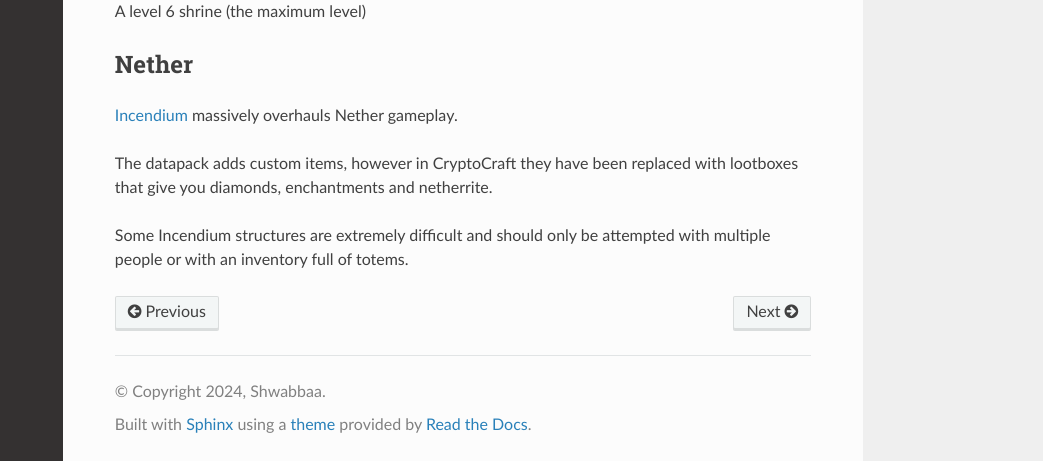
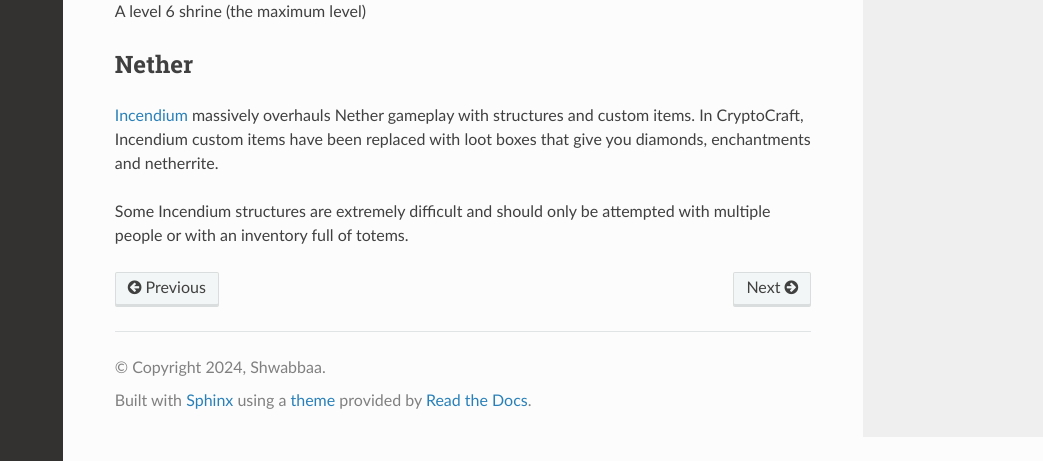
Before and after one commit to Shwabbaa/cryptopack-docs, a Sphinx documentation site: the page built from docs/source/features/worldgen.rst, in a window 1280 px wide and 900 px high, scrolled down 1589 px, cut to the strip 439-900 px from the top of the window. Shown: the whole strip, without its empty margins (237-1280 px from the left). Built offline with Sphinx 7.4.7 and the Read the Docs theme 3.1.0, drawn with Linux system fonts in a browser that asks for light colours; pages that are not in the unit, such as notebooks, are missing from menus.

Commit message:
Update worldgen.rst

```diff
--- a/docs/source/features/worldgen.rst
+++ b/docs/source/features/worldgen.rst
@@ -52,8 +52,7 @@
 
 Nether
 **********
-`Incendium <https://stardustlabs.miraheze.org/wiki/Incendium>`_ massively overhauls Nether gameplay.
-
-The datapack adds custom items, however in CryptoCraft they have been replaced with lootboxes that give you diamonds, enchantments and netherrite.
+`Incendium <https://stardustlabs.miraheze.org/wiki/Incendium>`_ massively overhauls Nether gameplay with structures and custom items.
+In CryptoCraft, Incendium custom items have been replaced with loot boxes that give you diamonds, enchantments and netherrite.
 
 Some Incendium structures are extremely difficult and should only be attempted with multiple people or with an inventory full of totems.
```
